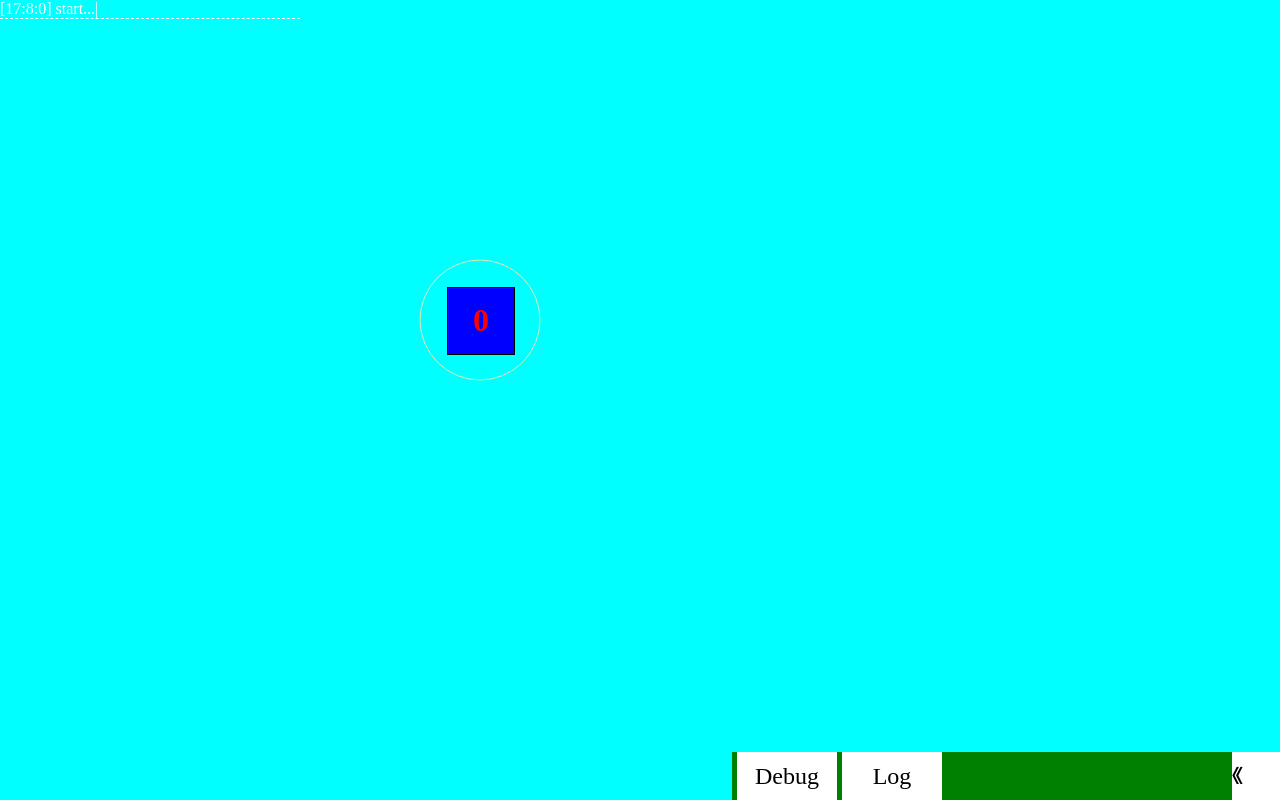
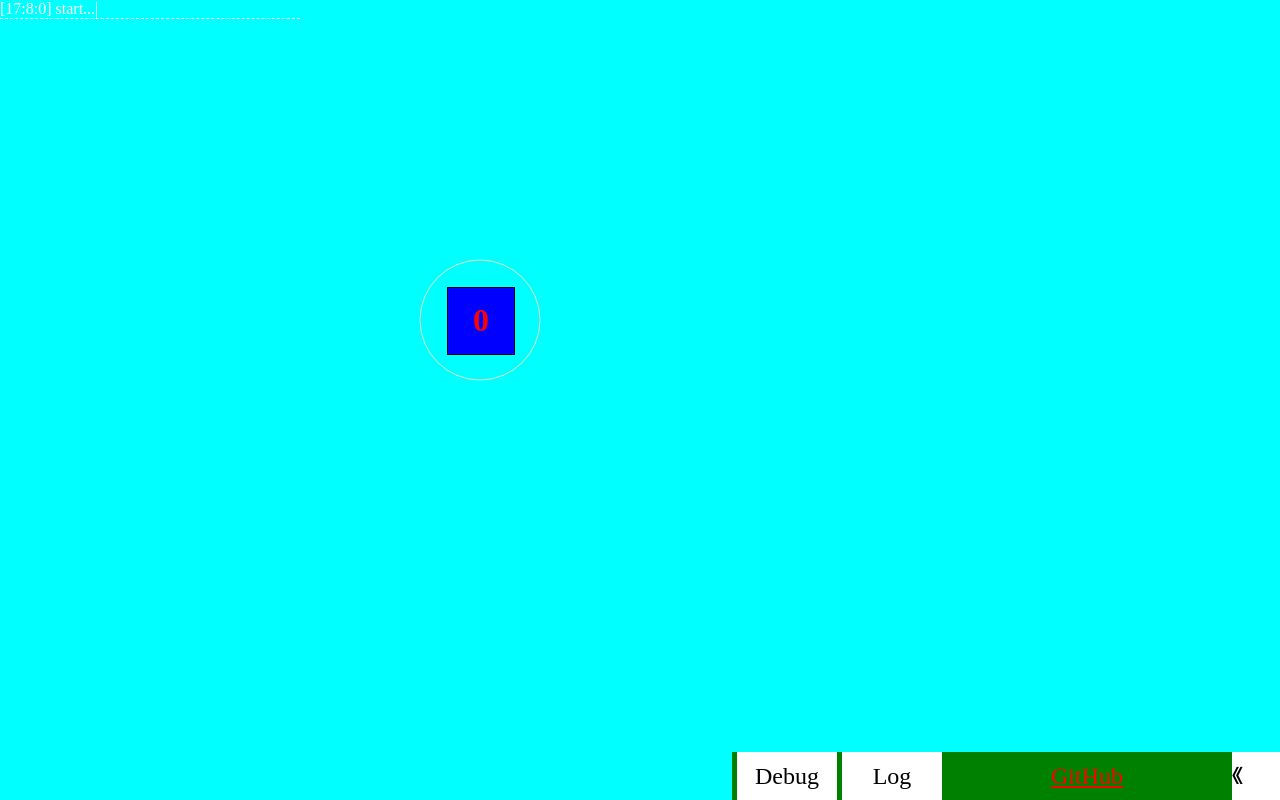
Before and after one commit to hlissnake/m-discovr, a plain HTML site: page index.html in a window 1280 px wide. Drawn offline with Linux system fonts and the light colour scheme.

Commit message:
add github url

```diff
--- a/index.html
+++ b/index.html
@@ -35,6 +35,7 @@
 	<div id="control_btn">
 		<div id="debug_btn" class="btn">Debug</div>
 		<div id="log_btn" class="btn">Log</div>
+		<a href="https://github.com/merlyle/m-discovr"> GitHub </a>
 	</div>
 	<div id="show_btn">《</div>
 
--- a/style/style.css
+++ b/style/style.css
@@ -43,6 +43,12 @@ body{
 	text-align: center;
 }
 
+#control_btn a {
+	color: red;
+	font-size: 24px;
+	line-height: 48px;
+}
+
 #show_btn {
 	width: 48px;
 	height: 48px;
```
